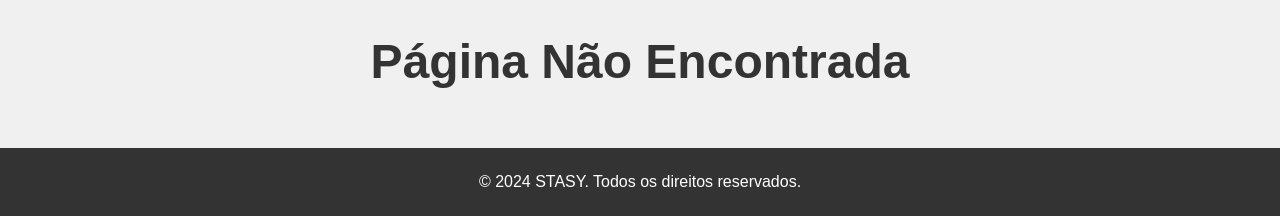
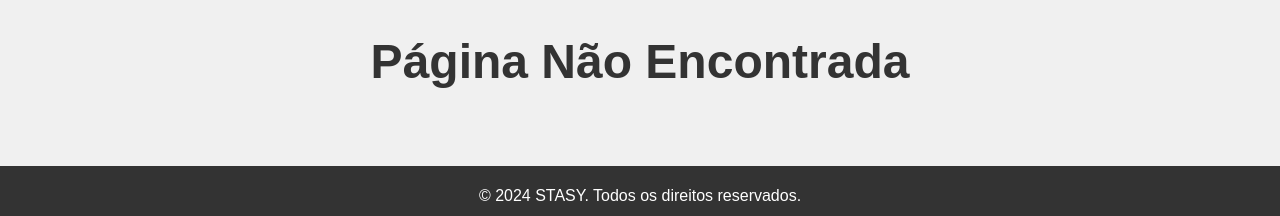
Before and after one commit to CaioXTSY/Stasy_Fronted, a website: page public/erro.html in a window 1280 px wide. Shown: the part 584-800 px from the top of the page. Drawn offline with Linux system fonts and the light colour scheme.

Commit message:
Update footer.css

```diff
--- a/public/css/footer.css
+++ b/public/css/footer.css
@@ -1,12 +1,13 @@
 .main-footer {
-    background-color: #333;
-    color: #fff;
-    text-align: center;
-    padding: 20px 0;
-    position: absolute;
-    bottom: 0;
-    left: 0;
-    right: 0;
+  background-color: #333;
+  color: white;
+  width: 100%;
+  height: 50px;
+  position: fixed;
+  bottom: 0;
+  left: 0;
+  text-align: center;
+  line-height: 50px;
   }
 
   .main-footer p {
```
